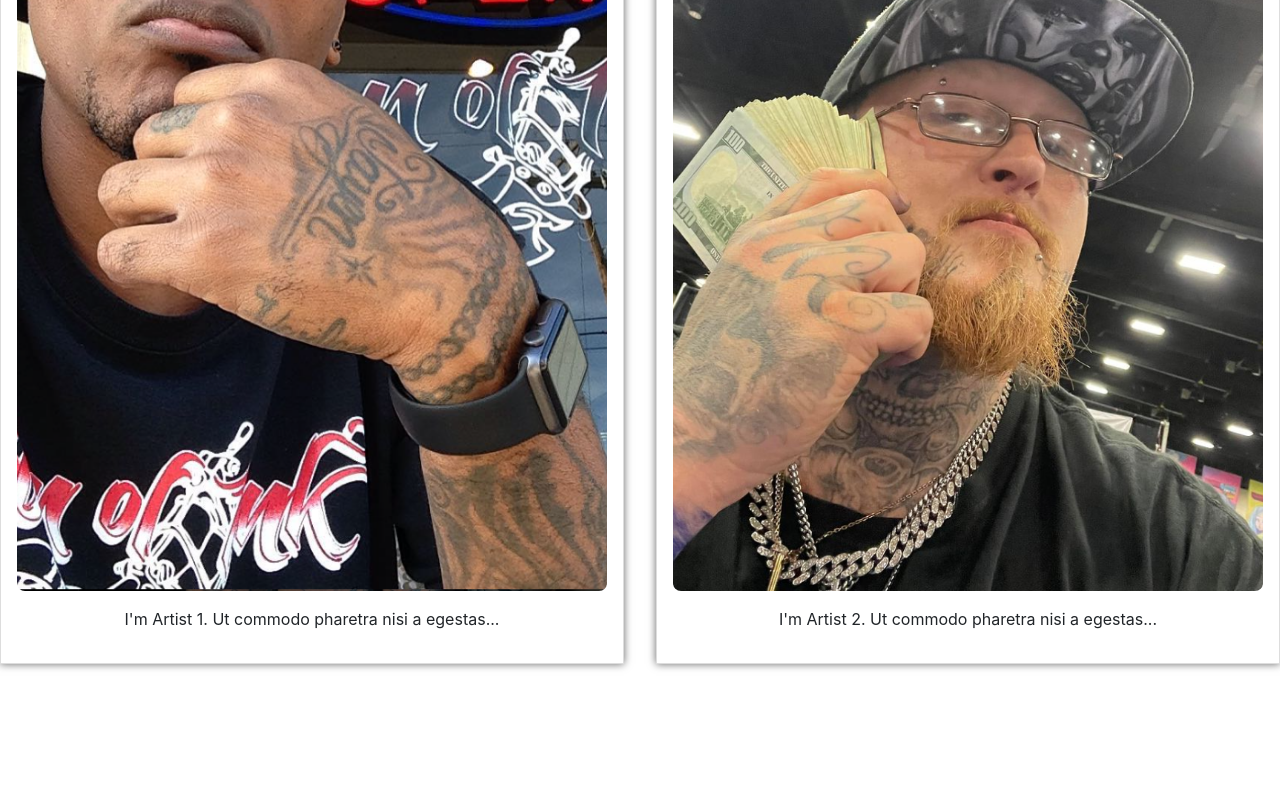
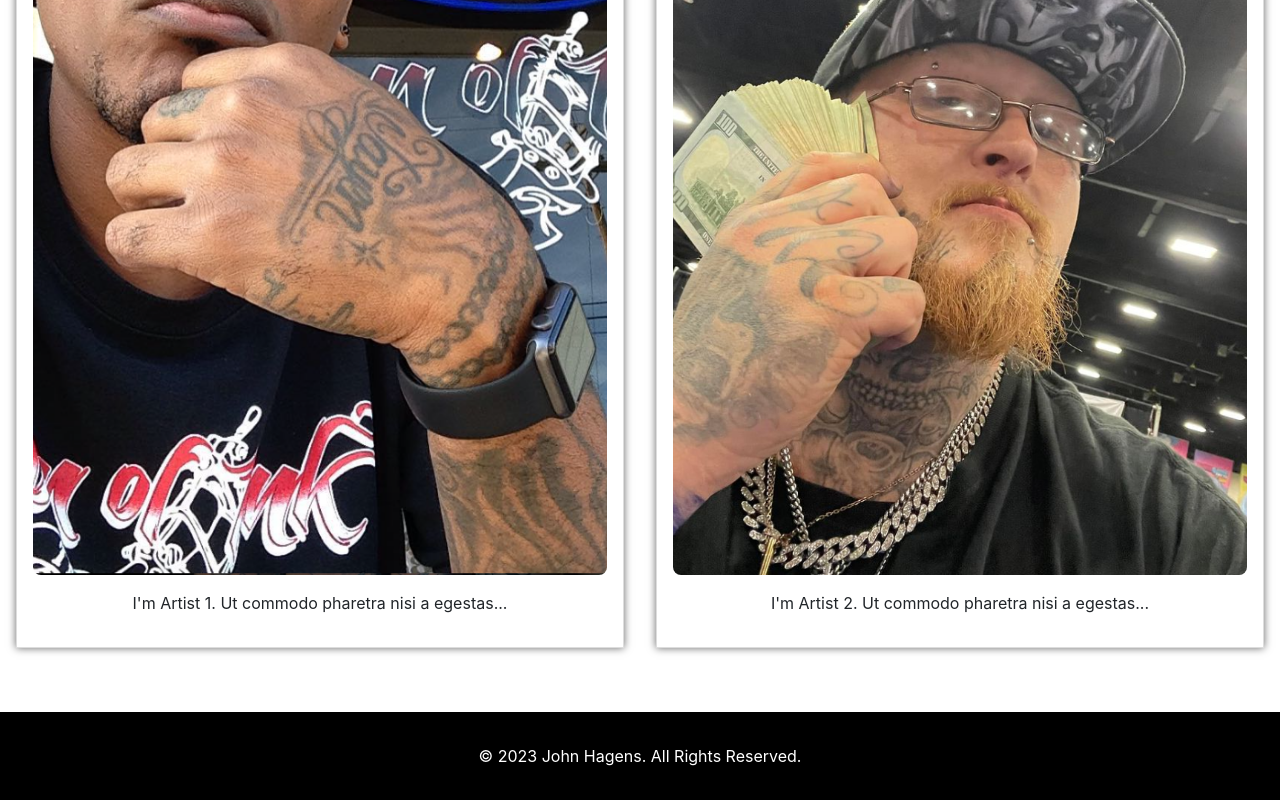
Before and after one commit to JonJon50/Son-of-Ink, a Next.js app: page /artist in a window 1280 px wide. Shown: the part 432-1232 px from the top of the page. Before the commit the page ends 1112 px from the top, so only its background shows below. Built offline with nearby package versions, Linux system fonts and the light colour scheme.

Commit message:
added footer and fixed some layout issues

```diff
--- a/src/components/artist/Artist.jsx
+++ b/src/components/artist/Artist.jsx
@@ -19,10 +19,10 @@ const Artist = () => {
     <div>
       {/* Header */}
 
-      <h2 className="text-center mt-5">Artists</h2>
+      <h2 className={`text-center ${styles.artistTitle}`}>Artists</h2>
 
       {/* Container for artist cards */}
-      <div className={`${styles.artistContainer}`}>
+      <div className={`${styles.artistContainer} ms-3 me-3`}>
         {artists.map((artist, index) => (
           <div key={index} className={styles.artistCard}>
             {/* Artist image */}
@@ -42,7 +42,7 @@ const Artist = () => {
                   {/* Link to artist's gallery */}
                   <Link href={`/${artist.name}`}>
                     <div
-                      className={`${styles["round-button"]} ${styles["text-overlay"]}`}
+                      className={`${styles["round-button"]}`}
                     >
                       View Gallery
                     </div>
--- a/src/components/artist/Artist.module.css
+++ b/src/components/artist/Artist.module.css
@@ -19,6 +19,11 @@
 }
 
 /* Styles for each artist card */
+
+.artistTitle {
+  margin-top: 7rem;
+}
+
 .artistCard {
   width: calc(50% - 1rem); /* Set each card to occupy 50% width minus some margin */
   margin-bottom: 1rem;
@@ -30,7 +35,7 @@
   align-items: center;
   position: relative; /* Set the container to relative position for overlay */
   margin-bottom: 1rem; /* Add margin at the bottom to create space between cards */
-  margin-top: 7rem; /* Add margin at the top to lower the cards */
+  margin-top: 2rem; /* Add margin at the top to lower the cards */
   box-shadow: 0 0 8px rgba(0, 0, 0, 0.6); /* Add the box-shadow property */
 }
 
--- /dev/null
+++ b/src/components/footer/Footer.jsx
@@ -0,0 +1,24 @@
+import React from 'react'
+import styles from './Footer.module.css'
+
+const Footer = () => {
+    return (
+        <>
+            <footer className={styles.siteFooter}>
+                <div className={styles.container}>
+                    <div className={styles.footerContent}>
+                        <a href="https://github.com/JonJon50" target="_blank" rel="noopener noreferrer" aria-label="GitHub" className={styles.socialIcons}>
+                            <i className="fab fa-github"></i>
+                        </a>
+                        <p className={styles.footerContent}>© 2023 John Hagens. All Rights Reserved.</p>
+                        <a href="https://www.linkedin.com/in/john-hagens-55b15212a/" target="_blank" rel="noopener noreferrer" aria-label="LinkedIn" className={styles.socialIcons}>
+                            <i className="fab fa-linkedin-in"></i>
+                        </a>
+                    </div>
+                </div>
+            </footer>
+        </>
+    )
+}
+
+export default Footer
--- /dev/null
+++ b/src/components/footer/Footer.module.css
@@ -0,0 +1,27 @@
+.siteFooter {
+    background-color: black;
+    color: white;
+    padding: 2rem 0;
+    margin-top: 3rem;
+}
+
+.container {
+    max-width: 100vw;
+    margin: 0 auto;
+}
+
+.footerContent {
+    display: flex;
+    align-items: center;
+    justify-content: center;
+    text-align: center;
+}
+
+.footerContent p {
+    margin: 0 2rem;
+}
+
+.social-icons img {
+    width: 3rem;
+    height: 3rem;
+}
--- a/src/pages/_app.jsx
+++ b/src/pages/_app.jsx
@@ -2,6 +2,7 @@
 
 import React from 'react';
 import Navbar from '../components/Navbar';
+import Footer from '../components/footer/Footer'
 import '../styles/styles.css'; // Include your global styles
 
 const MyApp = ({ Component, pageProps }) => {
@@ -11,6 +12,7 @@ const MyApp = ({ Component, pageProps }) => {
       <div>
         <Component {...pageProps} />
       </div>
+      <Footer />
     </div>
   );
 };
```
Also changed, not shown: src/pages/index.jsx (+3 -4 lines).
